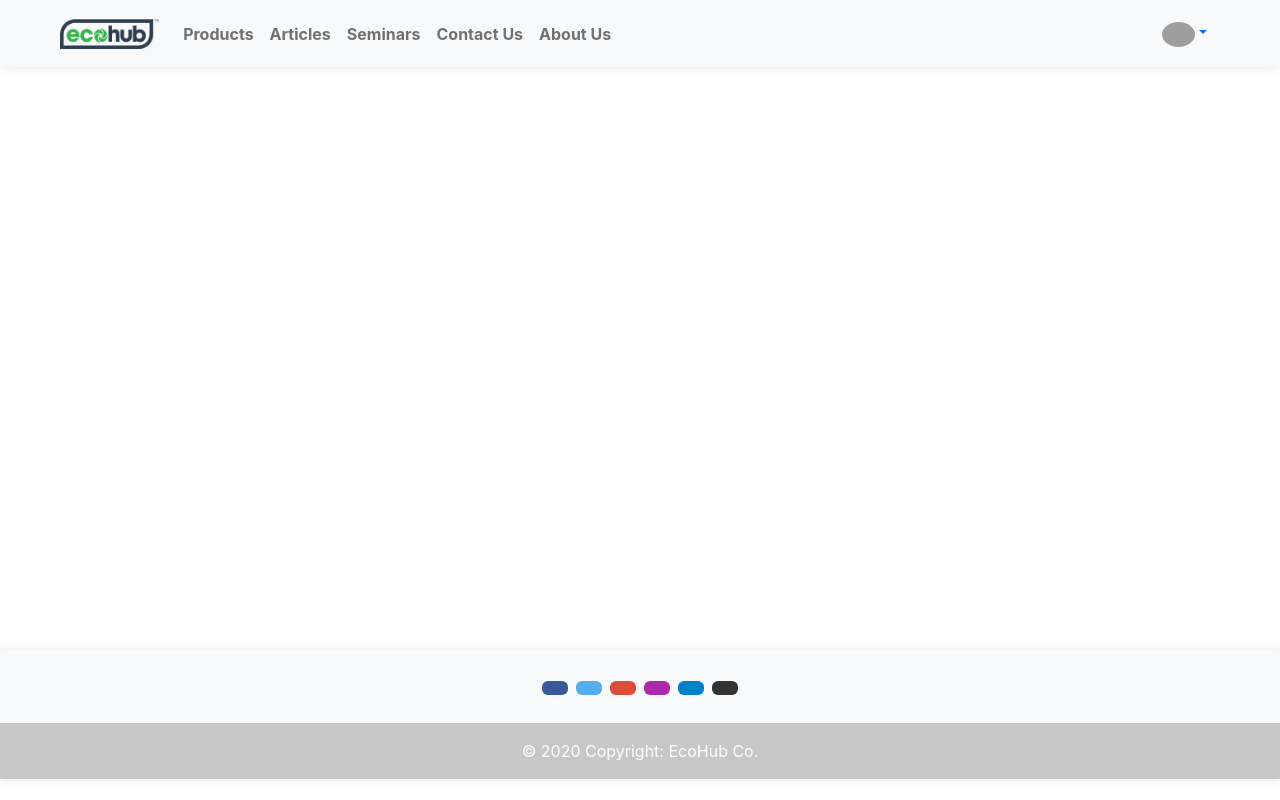
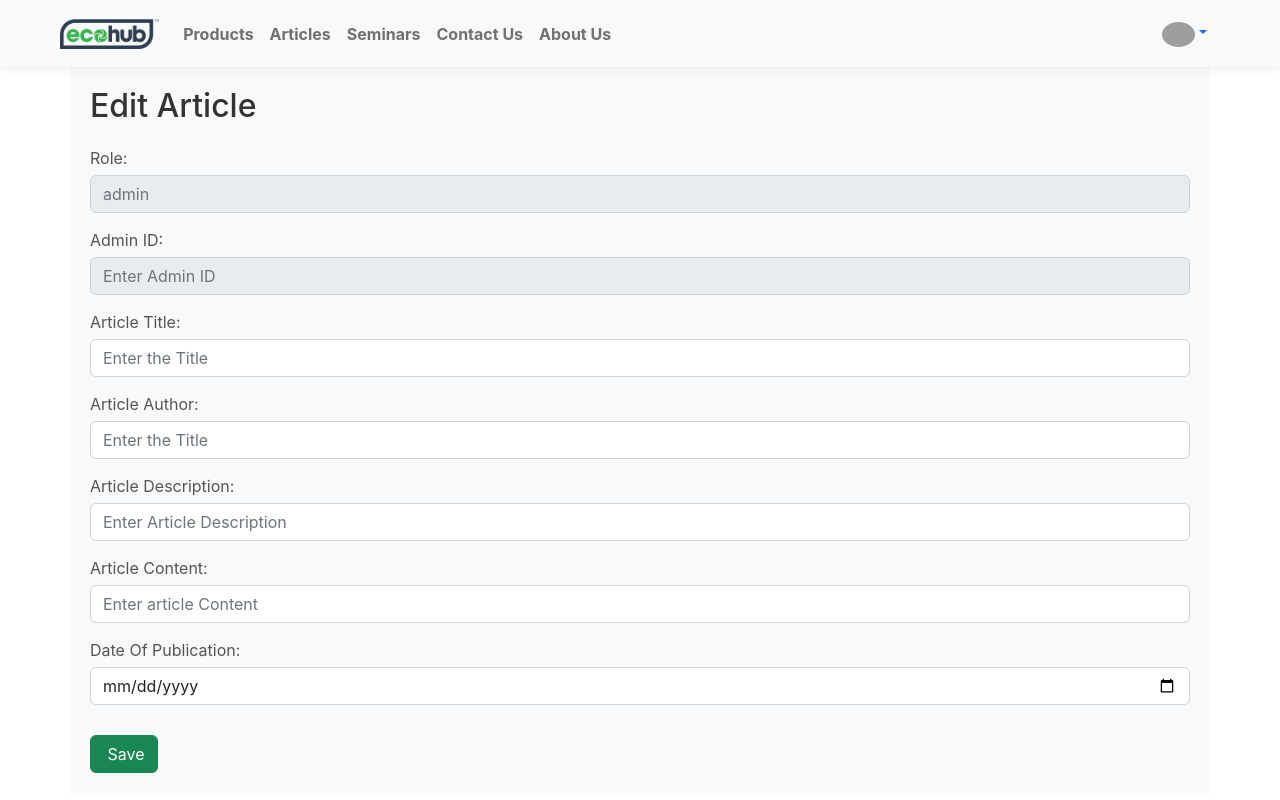
Before and after one commit to Pabasaraa/EcoHub, a React (Create React App) app in the folder frontend/: page /updateArticle/1 in a window 1280 px wide. Shown: the top 800 px of the page. Built offline with nearby package versions, Linux system fonts and the light colour scheme; no server answers; grey boxes are pictures that could not be loaded.

Commit message:
fix: :art: fix-issues

```diff
--- a/frontend/src/App.js
+++ b/frontend/src/App.js
@@ -16,12 +16,14 @@ import Dashboard from "./screens/admin-dashboard/dashboard";
 import AddArticles from "./screens/articles/addArticle";
 import ArticleList from "./screens/articles/articleList";
 import UpdateArticle from "./screens/articles/updateArticle";
+// import ContactForm from "./screens/contactUs/contactForm";
 
 function App() {
   return (
     <Router>
       <div style={{ minHeight: "calc(100vh - 200px)" }}>
         <NavBar />
+
         <Routes>
           <Route path="/admin/dashboard/*" element={<Dashboard />} />
 
@@ -33,7 +35,9 @@ function App() {
 
           <Route path="/addArticle" element={<AddArticles />} />
           <Route path="/articleList" element={<ArticleList />} />
-          <Route path="/updateArticle" element={<UpdateArticle />} />
+          <Route path="/updateArticle/:id" element={<UpdateArticle />} />
+          {/* <Route path="/contactForm" element={<ContactForm />} /> */}
+
         </Routes>
       </div>
       <Footer />
--- a/frontend/src/screens/articles/addArticle.js
+++ b/frontend/src/screens/articles/addArticle.js
@@ -3,7 +3,7 @@ import { useNavigate } from "react-router-dom";
 import axios from "axios";
 
 import styles from "./styles/add.article.module.css";
-import image from "./styles/img/background.jpg"
+import image from "./styles/img/background1.png"
 
 
 const AddArticles = () => {
@@ -65,15 +65,18 @@ const AddArticles = () => {
   };
 
   return (
-    <div className="container" style={{backgroundImage:`url(${image})`, backgroundRepeat:"no-repeat" }}>
-    <section className="container py-5 h-100">
 
-      <div className="row d-flex h-100">
-        <div className="card-body text-center">
+    <div style={{ backgroundImage:`url(${image})`, backgroundRepeat:"no-repeat", minHeight: "100vh",marginTop:"50px",alt:" " }}>
+      <div className="row d-flex justify-content-center align-items-center h-100">
+      <div className="col-md-8 offset-md-2 col-lg-6 offset-lg-3 col-xl-6 offset-xl-3">
+        <div div className="card shadow-2-strong" style={{ borderRadius: "10px", borderColor: "white", boxShadow: "rgba(99, 99, 99, 0.2) 0px 4px 10px 0px",marginTop:"150px",marginBottom:"150px",marginLeft:"80px" }}>
+          <div className="card-body p-5 text-center">
           <form onSubmit={handleSubmit}>
-            <h2 className="mb-4">Add New Article</h2>
+            <h1 className="mb-4" style={{color:"white",textShadow:"1px 1px 2px black, 0 0 25px blue, 0 0 5px darkblue"}}> New Article</h1>
             <hr className="mb-4" style={{ opacity: "0.15" }} />
 
+      <div className="row">
+    <div className="col">
             <div className="form-group mb-4">
               <label
                 htmlFor="role"
@@ -92,14 +95,15 @@ const AddArticles = () => {
                 required
               />
             </div>
-
+            </div>
+            <div className="col">
             <div className="form-group mb-4">
               <label
                 htmlFor="adminId"
                 className="mb-2 text-muted"
                 style={{ float: "left" }}
               >
-                admin ID:
+                Admin ID:
               </label>
               <input
                 type="text"
@@ -110,6 +114,8 @@ const AddArticles = () => {
                 onChange={handleInputChange}
                 required
               />
+            </div>
+           </div>
             </div>
 
             <div className="form-group mb-4">
@@ -210,14 +216,13 @@ const AddArticles = () => {
             <hr className="mt-4 mb-3" style={{ opacity: "0.15" }} />
 
             <button className={styles.btn} type="submit">
-              Add
+              Save
             </button>
           </form>
         </div>
       </div>
-
-
-    </section>
+    </div>
+    </div>
     </div>
   );
 };
--- a/frontend/src/screens/articles/styles/add.article.module.css
+++ b/frontend/src/screens/articles/styles/add.article.module.css
@@ -1,10 +1,18 @@
+h2{
+
+
+    color: rgb(43, 33, 70);
+
+
+}
+
 .btn {
     width: 150px;
     margin: 30px 0;
     text-decoration: none;
     color: white;
     font-weight: 500;
-    background-color: #1A4314;
+    background-color: #1e21ad;
     border: none;
     text-align: center;
     padding: 7px 30px 7px 30px;
--- a/frontend/src/screens/articles/updateArticle.js
+++ b/frontend/src/screens/articles/updateArticle.js
@@ -2,45 +2,40 @@ import React, { useEffect, useState } from "react";
 import { useParams, useNavigate } from "react-router-dom";
 import axios from "axios";
 
-import styles from "./styles/add.article.module.css";
-import image from "./styles/img/background.jpg"
+const UpdateArticles = () => {
+  const [articleData, setArticleData] = useState({});
 
-const UpdateArticle = () => {
-  const [articleData, setArticleData] = useState({});
 
   const navigate = useNavigate("");
   const params = useParams();
 
-  useEffect(() => {
-    const getdata = async () => {
-      const res = await axios.get(
-        `http://localhost:8000/articles/${params.id}`
-      );
+  const getArticlesById = async () => {
+    const res = await axios.get(`http://localhost:8000/articles/${params.id}`);
+
     setArticleData(res.data.data);
   };
-    getdata();
+
+  useEffect(() => {
+    getArticlesById();
   }, []);
 
 
 
   const handleInputChange = (e) => {
     const { name, value } = e.target;
-    setArticleData((previous) => {
-      return {
+    setArticleData((previous) => ({
       ...previous,
       [name]: value,
-      };
-    });
+    }));
   };
 
-
-  const updateItem = async (e) => {
+  const updateArticle = async (e) => {
     e.preventDefault();
 
     console.log(articleData);
 
     const formData = new FormData();
-    formData.append("token", localStorage.getItem("token"));
+    // formData.append("token", localStorage.getArticle("token"));
     formData.append("role", articleData.role);
     formData.append("adminId", articleData.adminId);
     formData.append("articleTitle", articleData.articleTitle);
@@ -49,184 +44,134 @@ const UpdateArticle = () => {
     formData.append("articleContent", articleData.articleContent);
     formData.append("dateOfPublication", articleData.dateOfPublication);
 
+
+
     await axios
       .put(`http://localhost:8000/articles/update/${params.id}`, formData)
       .then((res) => {
         console.log(res);
-        alert("Article Updated Successfully");
+        alert("article Updated Successfully");
         navigate("/articleList");
       })
       .catch((err) => {
         console.log(err);
-        alert("Article Update Failed!");
+        alert("article Update Failed. Check console for more details");
       });
   };
 
   return (
-    <div className="container" style={{backgroundImage:`url(${image})`, backgroundRepeat:"no-repeat" }}>
-    <section className="container py-5 h-100">
-      <div className="row d-flex h-100">
-        <div className="card-body text-center">
-          <form onSubmit={updateItem}>
-            <h2 className="mb-4">Update Article</h2>
-            <hr className="mb-4" style={{ opacity: "0.15" }} />
-
-            <div className="form-group mb-4">
-              <label
-                htmlFor="role"
-                className="mb-2 text-muted"
-                style={{ float: "left" }}
-              >
-                Role:
-              </label>
+    <div className="container" style={{ background: "#f8f9fa", padding: "20px" }}>
+    <h2 className="h-tag" style={{ color: "#333", marginBottom: "20px" }}>
+      <i class="fa-solid fa-pen-to-square"></i> Edit Article
+    </h2>
+    <div className="input-form">
+      <form className="forms" noValidate>
+      <div className="form-group" style={{ marginBottom: "15px" }}>
+          <label style={{ marginBottom: "5px", color: "#555" }}>Role:</label>
+          <br />
           <input
             type="text"
-                id="role"
+            className="form-control"
             name="role"
-                className="form-control"
             placeholder="admin"
             defaultValue={articleData.role}
             onChange={handleInputChange}
-                required
+            disabled
           />
         </div>
-
-            <div className="form-group mb-4">
-              <label
-                htmlFor="adminId"
-                className="mb-2 text-muted"
-                style={{ float: "left" }}
-              >
-                admin ID:
-              </label>
+        <div className="form-group" style={{ marginBottom: "15px" }}>
+          <label style={{ marginBottom: "5px", color: "#555" }}>Admin ID:</label>
+          <br />
           <input
             type="text"
-                id="adminId"
+            className="form-control"
             name="adminId"
-                className="form-control"
-                placeholder="0123"
+            placeholder="Enter Admin ID"
             defaultValue={articleData.adminId}
             onChange={handleInputChange}
-                required
             disabled
           />
         </div>
 
-            <div className="form-group mb-4">
-              <label
-                htmlFor="articleTitle"
-                className="mb-2 text-muted"
-                style={{ float: "left" }}
-              >
-                Article Title:
-              </label>
+        <div className="form-group" style={{ marginBottom: "15px" }}>
+          <label style={{ marginBottom: "5px", color: "#555" }}>Article Title:</label>
+          <br />
           <input
             type="text"
-                id="articleTitle"
+            className="form-control"
             name="articleTitle"
-                className="form-control"
-                placeholder="New Title1"
+            placeholder="Enter the Title"
             defaultValue={articleData.articleTitle}
             onChange={handleInputChange}
-                required
-                disabled
+          />
+        </div>
+
+        <div className="form-group" style={{ marginBottom: "15px" }}>
+          <label style={{ marginBottom: "5px", color: "#555" }}>Article Author:</label>
+          <br />
+          <input
+            type="text"
+            className="form-control"
+            name="articleAuthor"
+            placeholder="Enter the Title"
+            defaultValue={articleData.articleAuthor}
+            onChange={handleInputChange}
           />
         </div>
 
 
-            <div className="form-group mb-4">
-              <label
-                htmlFor="articleAuthor"
-                className="mb-2 text-muted"
-                style={{ float: "left" }}
-              >
-                Author of the Article:
-              </label>
+        <div className="form-group" style={{ marginBottom: "15px" }}>
+          <label style={{ marginBottom: "5px", color: "#555" }}>Article Description:</label>
+          <br />
           <input
             type="text"
-                id="articleAuthor"
             className="form-control"
-                placeholder="Mr.Perera"
-                name="articleAuthor"
-                defaultValue={articleData.articleAuthor}
+            name="articleDescription"
+            placeholder="Enter Article Description"
+            defaultValue={articleData.articleDescription}
             onChange={handleInputChange}
-                required
           />
         </div>
 
-            <div className="form-group mb-4">
-              <label
-                htmlFor="articleDescription"
-                className="mb-2 text-muted"
-                style={{ float: "left" }}
-              >
-               Article Description:
-              </label>
-              <textarea
-                id="articleDescription"
-                className="form-control"
-                name="articleDescription"
-                placeholder="Description 01"
-                defaultValue={articleData.articleDescription}
-                onChange={handleInputChange}
-                rows="4"
-                required
-              ></textarea>
-            </div>
-
-            <div className="form-group mb-4">
-              <label
-                htmlFor="articleContent"
-                className="mb-2 text-muted"
-                style={{ float: "left" }}
-              >
-               Article Content:
-              </label>
-              <textarea
-                id="articleContent"
+        <div className="form-group" style={{ marginBottom: "15px" }}>
+          <label style={{ marginBottom: "5px", color: "#555" }}>Article Content:</label>
+          <br />
+          <input
+            type="text"
             className="form-control"
             name="articleContent"
-                placeholder="content new"
+            placeholder="Enter article Content"
             defaultValue={articleData.articleContent}
             onChange={handleInputChange}
-                rows="4"
-                required
-              ></textarea>
-            </div>
-
-            <div className="form-group mb-4">
-              <label
-                htmlFor="dateOfPublication"
-                className="mb-2 text-muted"
-                style={{ float: "left" }}
-              >
-                Date of Publication:
-              </label>
-              <input
-                type="date"
-                id="dateOfPublication"
-                className="form-control"
-                placeholder=""
-                name="dateOfPublication"
-                defaultValue={articleData.dateOfPublication}
-                onChange={handleInputChange}
-                required
           />
         </div>
 
+        <div className="form-group" style={{ marginBottom: "15px" }}>
+          <label style={{ marginBottom: "5px", color: "#555" }}>Date Of Publication:</label>
+          <br />
+          <input
+            type="date"
+            className="form-control"
+            name="dateOfPublication"
+            placeholder="Enter the Date"
+            defaultValue={articleData.dateOfPublication}
+            onChange={handleInputChange}
+          />
+        </div>
 
-
-            <hr className="mt-4 mb-3" style={{ opacity: "0.15" }} />
-
-            <button className={styles.btn} type="submit">
-              Update
+        <button
+          className="btn btn-success"
+          type="submit"
+          style={{ marginTop: "15px" }}
+          onClick={updateArticle}
+        >
+          <i className="far fa-check-square"></i>&nbsp;Save
         </button>
       </form>
     </div>
   </div>
-    </section>
-    </div>
+
   );
 };
 
-export default UpdateArticle;
+export default UpdateArticles;
```
Also changed, not shown: frontend/src/screens/articles/articleList.js (+48 -44 lines), frontend/src/screens/articles/styles/list.articles.module.css (+49 -32 lines), frontend/src/screens/articles/styles/img/background.jpg (deleted), frontend/src/screens/articles/styles/img/background1.png (added). Lines whose indentation alone changed are shown as unchanged.
